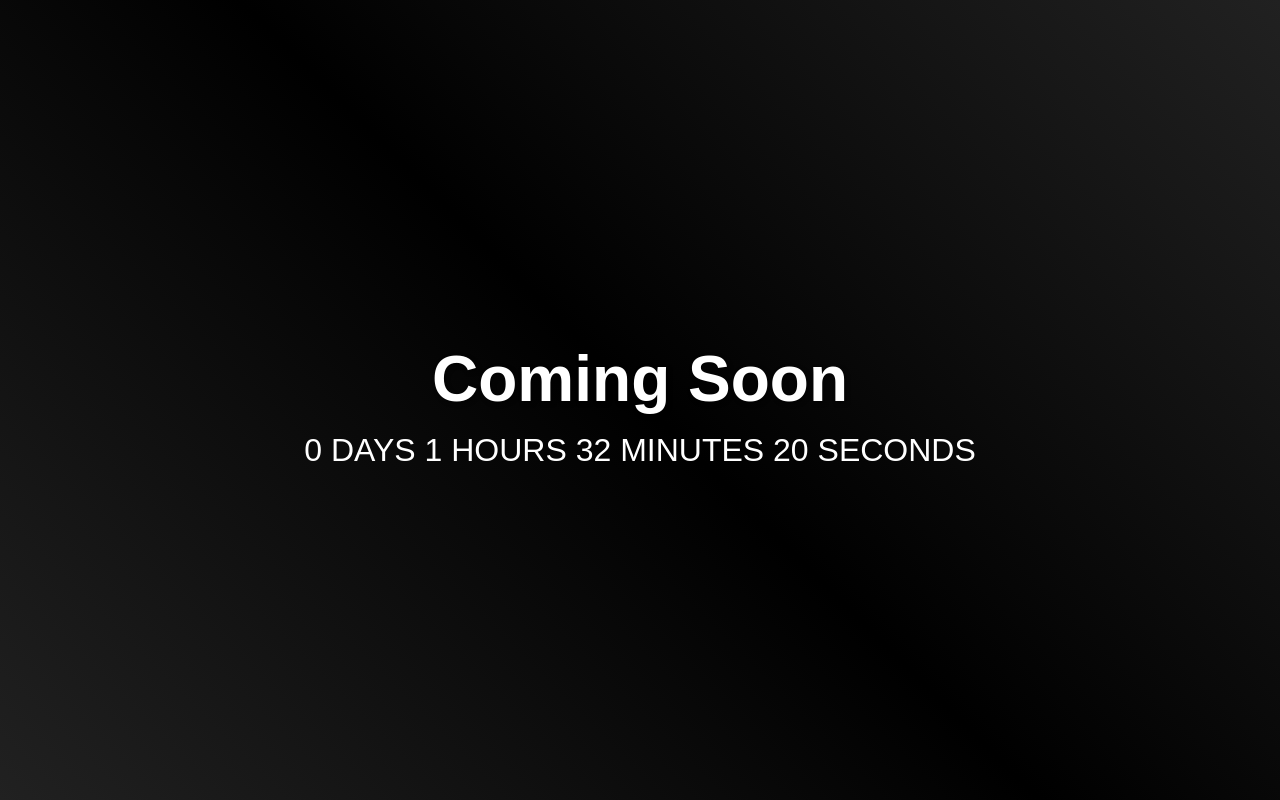
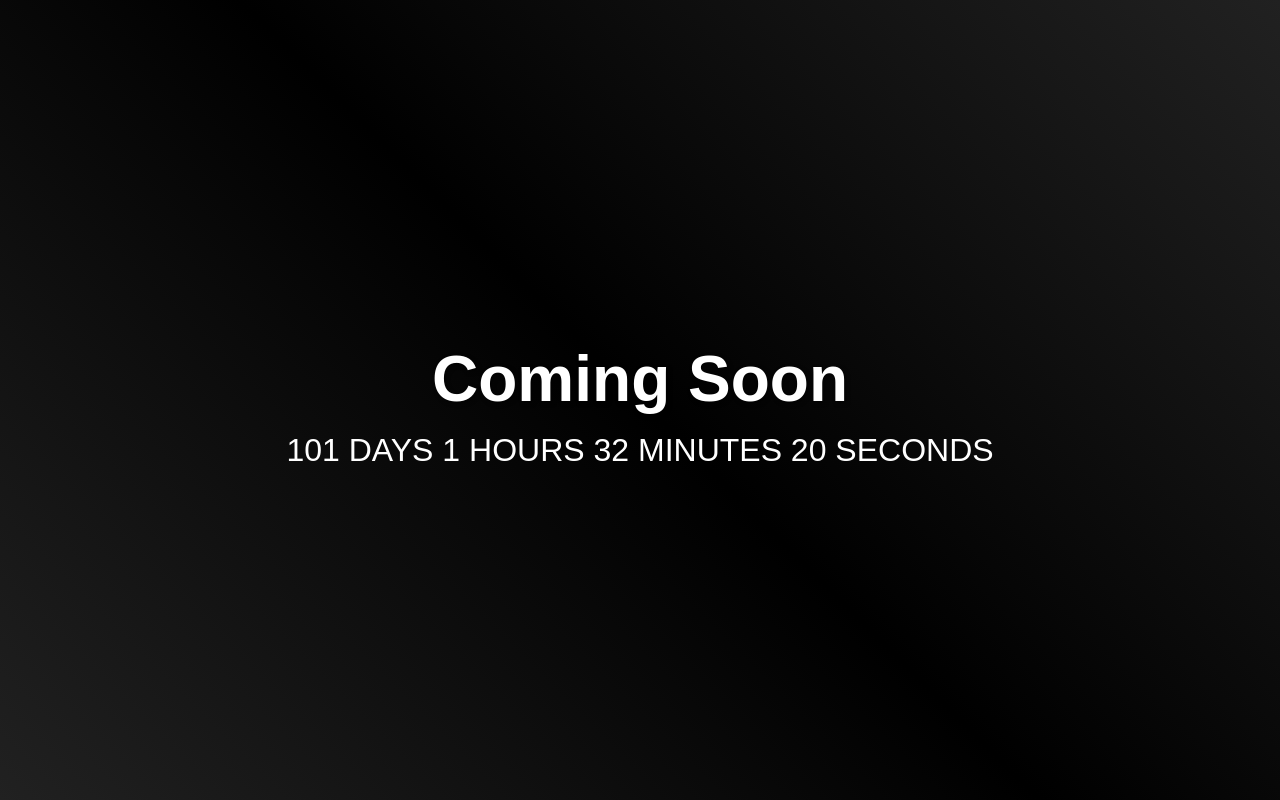
Before and after one commit to northbridgewon/you.r, a plain HTML site: page index.html in a window 1280 px wide. Drawn offline with Linux system fonts and the light colour scheme.

Commit message:
Update index.html

```diff
--- a/index.html
+++ b/index.html
@@ -61,7 +61,7 @@
 
     <script>
       // Set the date we're counting down to
-      const countDownDate = new Date("2024-11-05T00:00:00").getTime();
+      const countDownDate = new Date("2025-02-14T00:00:00").getTime();
 
       // Update the countdown every 1 second
       const x = setInterval(function () {
```
